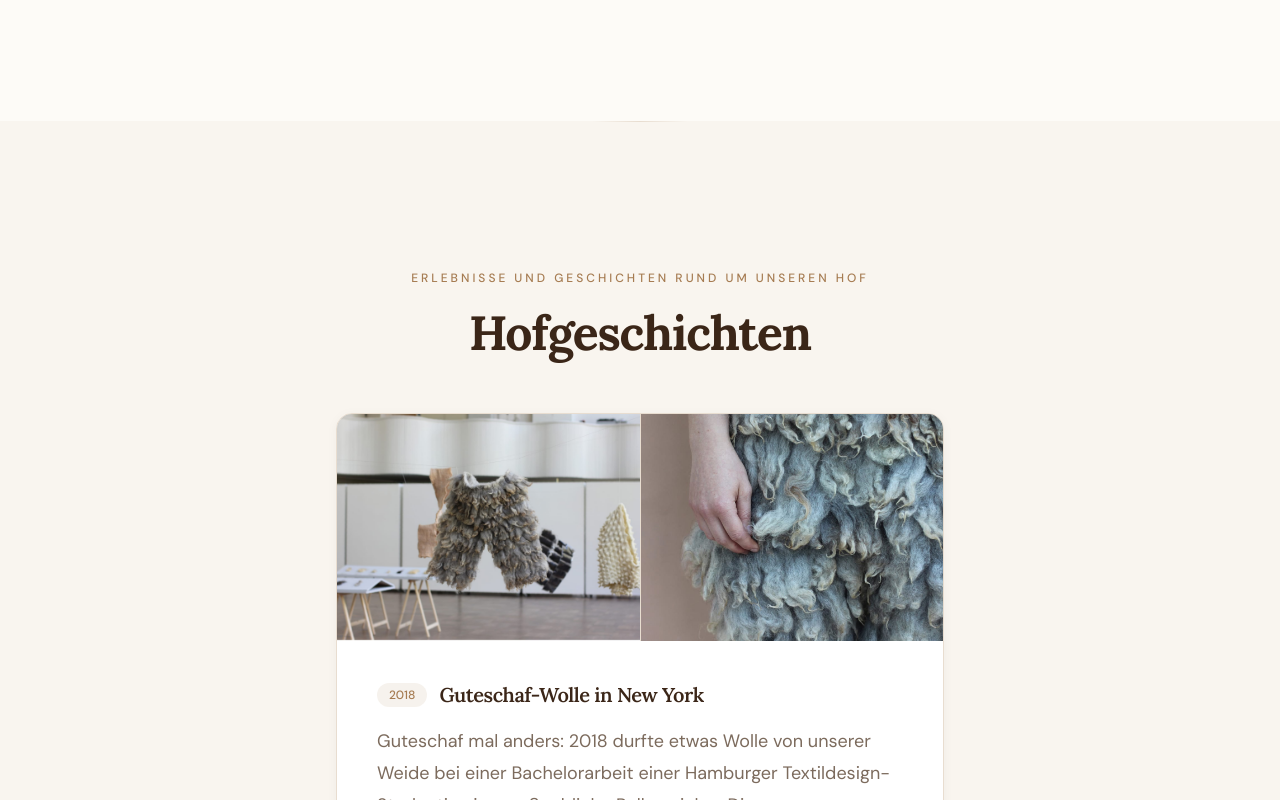
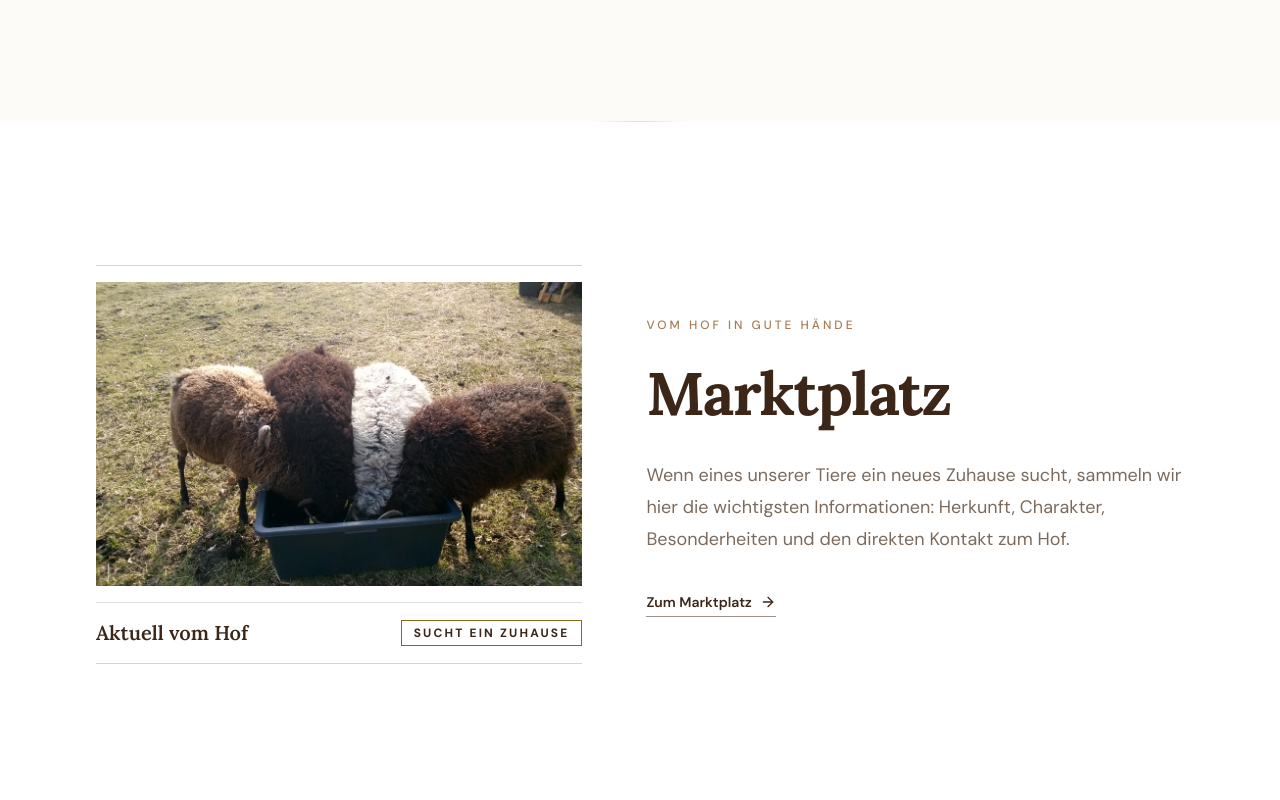
Before and after one commit to coderift7/aufm-schaeferhof, a Next.js app: page / in a window 1280 px wide. Shown: the part 6520-7320 px from the top of the page. Built offline with nearby package versions, Linux system fonts and the light colour scheme; no server answers.

Commit message:
Add marketplace section to homepage

```diff
--- a/src/app/layout.tsx
+++ b/src/app/layout.tsx
@@ -2,6 +2,7 @@ import type { Metadata } from "next";
 import { Lora, DM_Sans } from "next/font/google";
 import "./globals.css";
 import { siteConfig } from "@/config/site";
+import HashScroller from "@/components/HashScroller";
 
 const lora = Lora({
   subsets: ["latin"],
@@ -98,7 +99,10 @@ export default function RootLayout({
           }}
         />
       </head>
-      <body className="antialiased">{children}</body>
+      <body className="antialiased">
+        <HashScroller />
+        {children}
+      </body>
     </html>
   );
 }
--- a/src/app/page.tsx
+++ b/src/app/page.tsx
@@ -3,6 +3,7 @@ import Hero from "@/components/Hero";
 import About from "@/components/About";
 import History from "@/components/History";
 import Animals from "@/components/Animals";
+import MarketplaceTeaser from "@/components/MarketplaceTeaser";
 import Stories from "@/components/Stories";
 import FAQ from "@/components/FAQ";
 import Contact from "@/components/Contact";
@@ -17,6 +18,7 @@ export default function Home() {
         <About />
         <History />
         <Animals />
+        <MarketplaceTeaser />
         <Stories />
         <FAQ />
         <Contact />
--- /dev/null
+++ b/src/components/HashScroller.tsx
@@ -0,0 +1,33 @@
+"use client";
+
+import { useEffect } from "react";
+
+export default function HashScroller() {
+  useEffect(() => {
+    const scrollToCurrentHash = () => {
+      const rawHash = window.location.hash.slice(1);
+      if (!rawHash) return;
+
+      const target = document.getElementById(decodeURIComponent(rawHash));
+      target?.scrollIntoView({ block: "start" });
+    };
+
+    const frame = window.requestAnimationFrame(scrollToCurrentHash);
+    const timers = [
+      window.setTimeout(scrollToCurrentHash, 150),
+      window.setTimeout(scrollToCurrentHash, 700),
+    ];
+
+    window.addEventListener("hashchange", scrollToCurrentHash);
+    window.addEventListener("load", scrollToCurrentHash);
+
+    return () => {
+      window.cancelAnimationFrame(frame);
+      timers.forEach((timer) => window.clearTimeout(timer));
+      window.removeEventListener("hashchange", scrollToCurrentHash);
+      window.removeEventListener("load", scrollToCurrentHash);
+    };
+  }, []);
+
+  return null;
+}
--- /dev/null
+++ b/src/components/MarketplaceTeaser.tsx
@@ -0,0 +1,61 @@
+"use client";
+
+import { ArrowRight } from "lucide-react";
+import { href, img } from "@/lib/utils";
+import { Reveal } from "./Motion";
+
+export default function MarketplaceTeaser() {
+  return (
+    <section id="marktplatz" className="relative bg-card py-28 lg:py-36">
+      <div className="absolute top-0 left-1/2 h-px w-24 -translate-x-1/2 bg-gradient-to-r from-transparent via-border to-transparent" />
+
+      <div className="mx-auto max-w-6xl px-6 sm:px-8">
+        <Reveal>
+          <div className="grid gap-12 lg:grid-cols-[0.95fr_1.05fr] lg:items-center lg:gap-16">
+            <figure className="relative border-y border-primary/20 py-4">
+              <div className="relative aspect-[16/10] overflow-hidden bg-muted">
+                {/* eslint-disable-next-line @next/next/no-img-element */}
+                <img
+                  src={img("/fotos/marktplatz/marktplatz-hero.webp")}
+                  alt="Schafe auf der Weide am Futtertrog"
+                  className="h-full w-full object-cover"
+                  style={{ objectPosition: "62% 52%" }}
+                  loading="lazy"
+                />
+              </div>
+              <figcaption className="mt-4 flex flex-wrap items-center justify-between gap-3 border-t border-primary/15 pt-4 text-sm text-muted-foreground">
+                <span className="font-heading text-xl font-semibold text-primary">
+                  Aktuell vom Hof
+                </span>
+                <span className="border border-accent px-3 py-1 text-xs font-bold uppercase tracking-[0.18em] text-primary">
+                  Sucht ein Zuhause
+                </span>
+              </figcaption>
+            </figure>
+
+            <div>
+              <span className="text-xs font-medium uppercase tracking-[0.25em] text-warm">
+                Vom Hof in gute Hände
+              </span>
+              <h2 className="mt-5 font-heading text-4xl font-bold leading-tight text-primary sm:text-5xl lg:text-6xl">
+                Marktplatz
+              </h2>
+              <p className="mt-7 max-w-2xl text-base leading-[1.8] text-muted-foreground sm:text-lg">
+                Wenn eines unserer Tiere ein neues Zuhause sucht, sammeln wir
+                hier die wichtigsten Informationen: Herkunft, Charakter,
+                Besonderheiten und den direkten Kontakt zum Hof.
+              </p>
+              <a
+                href={href("/marktplatz/")}
+                className="mt-9 inline-flex items-center gap-2 border-b border-primary/50 pb-1 text-sm font-semibold text-primary transition-colors hover:border-primary hover:text-warm focus:outline-none focus:ring-2 focus:ring-primary focus:ring-offset-4 focus:ring-offset-card"
+              >
+                Zum Marktplatz
+                <ArrowRight className="h-4 w-4" />
+              </a>
+            </div>
+          </div>
+        </Reveal>
+      </div>
+    </section>
+  );
+}
--- a/src/config/site.ts
+++ b/src/config/site.ts
@@ -200,7 +200,7 @@ export const siteConfig = {
     { label: "Über uns", href: "/#ueber-uns" },
     { label: "Das Guteschaf", href: "/#das-guteschaf" },
     { label: "Unsere Tiere", href: "/#unsere-tiere" },
-    { label: "Marktplatz", href: "/marktplatz/" },
+    { label: "Marktplatz", href: "/#marktplatz" },
     { label: "Hofgeschichten", href: "/#hofgeschichten" },
     { label: "Häufige Fragen", href: "/#faq" },
     { label: "Kontakt", href: "/#kontakt" },
```
Also changed, not shown: 1 other file (tests, documents, lock files or other folders).
